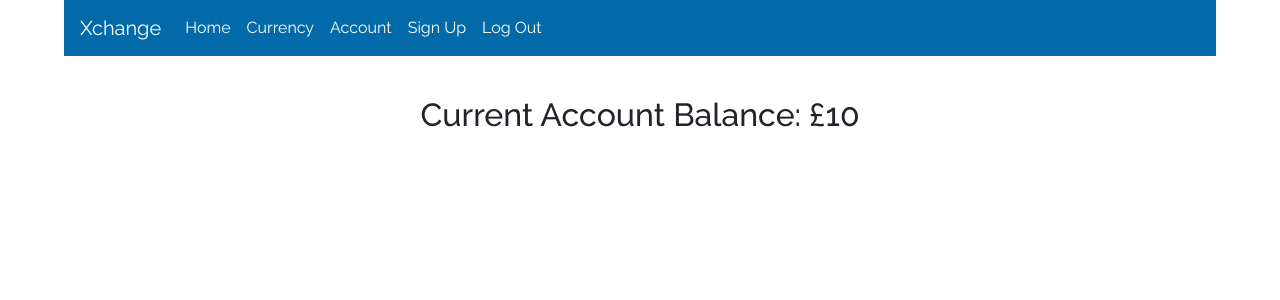
After one commit to nyedun22/xchange, a Flask app: template application/templates/balance.html in a window 1280 px wide. The commit adds this page. Shown: the top 300 px of the page. Run offline with Flask 3, Linux system fonts and the light colour scheme; the template is opened without the code that fills it: most values are stand-ins (such as "Sample title", 1, 10 or a date in 2020); some libraries are stand-ins or nearby versions.

Commit message:
Added account page to show balance

```diff
--- /dev/null
+++ b/application/templates/balance.html
@@ -0,0 +1,18 @@
+{% extends "layout.html" %}
+{% block body_content %}
+
+<!--<&#45;&#45;! start html code from here - no need for the boilerplate code as this is inherited from layout.html &ndash;&gt;-->
+<!-- overall bootstrap container -->
+<div class="d-flex justify-content-center">
+
+        <!-- content section -->
+    <div>
+        <h2 style="padding: 40px">
+            Current Account Balance: £{{ acc_balance }}
+        </h2>
+    </div>
+
+<!--<&#45;&#45;! all html code should be before the below endblock tag so the footer remains at the bottom of page &ndash;&gt;-->
+{% endblock %}
+</div>
+</section>
--- a/application/templates/layout.html
+++ b/application/templates/layout.html
@@ -41,6 +41,9 @@
           </li>
           <li class="nav-item active">
             <a class="nav-link" href="{{ url_for('currency_convertor') }}">Currency <span class="sr-only">(current)</span></a>
+          </li>
+          <li class="nav-item active">
+            <a class="nav-link" href="{{ url_for('balance') }}">Account <span class="sr-only">(current)</span></a>
           </li>
           <li class="nav-item active">
             <a class="nav-link" href="{{ url_for('user_sign_up') }}">Sign Up <span class="sr-only">(current)</span></a>
```
